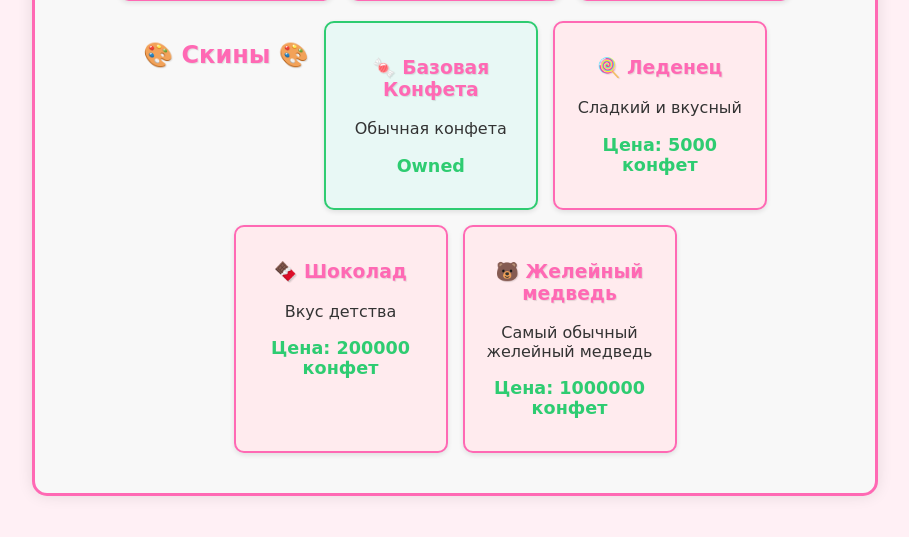
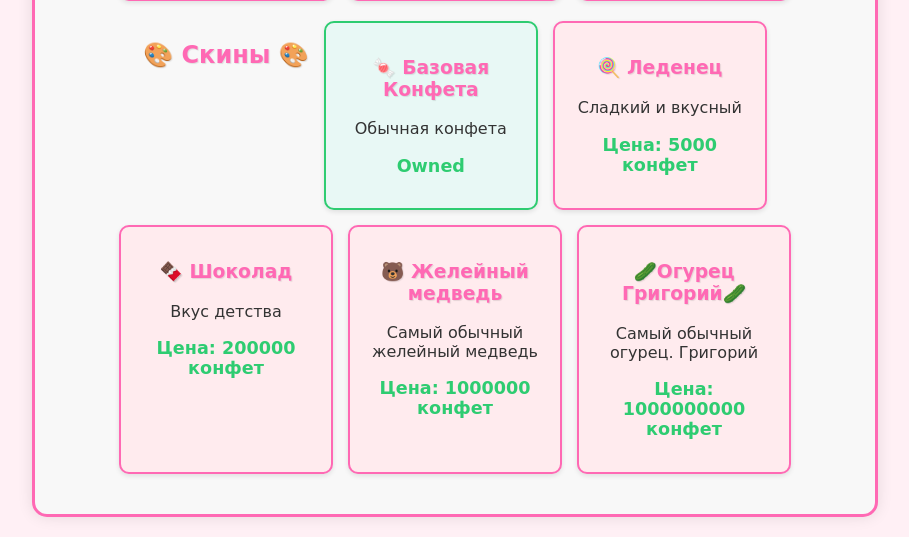
Before and after one commit to FDA-2011/site2, a Flask app: page /clicker in a window 1280 px wide. Shown: the part 1220-1757 px from the top of the page, without its empty margins (185-1094 px from the left). Before the commit the page ends 1716 px from the top, so only its background shows below. Run offline with Flask 3, Linux system fonts and the light colour scheme.

Commit message:
Update candy_clicker.html

```diff
--- a/templates/candy_clicker.html
+++ b/templates/candy_clicker.html
@@ -205,6 +205,11 @@
                 <p>Самый обычный желейный медведь</p>
                 <p class="price">Цена: 1000000 конфет</p>
             </div>
+		<div class="skin" onclick="buySkin('Огурец', 'https://main-cdn.sbermegamarket.ru/big2/hlr-system/-21/408/073/304/261/38/100050923594b0.jpg', 1000000000)">
+                <h3>🥒Огурец Григорий🥒</h3>
+                <p>Самый обычный огурец. Григорий</p>
+                <p class="price">Цена: 1000000000 конфет</p>
+            </div>
         </div>
     </div>
 
```
